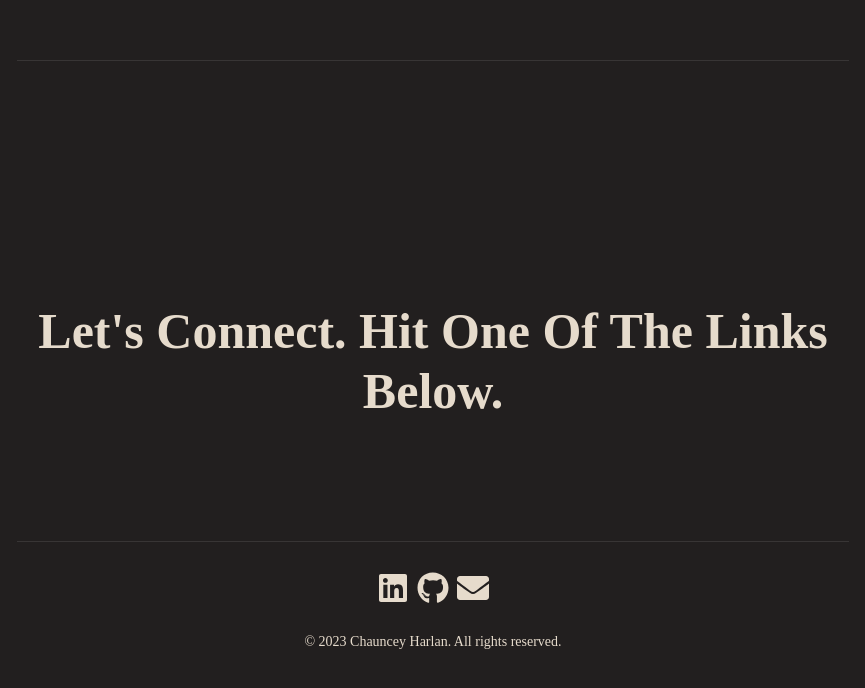
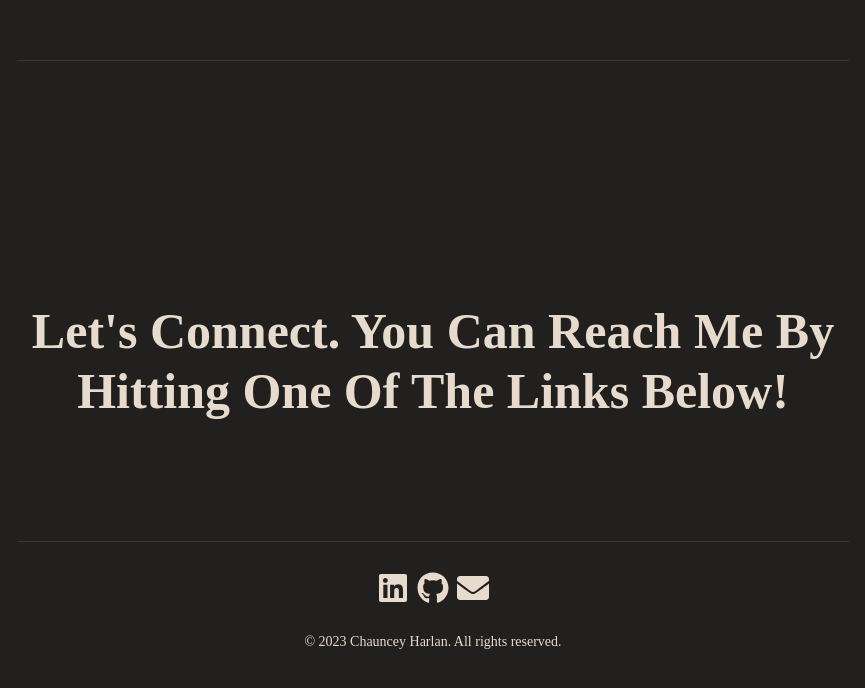
Before and after one commit to uxchar/char-portfolio, a Next.js app: page / in a window 1280 px wide. Shown: the part 3301-3989 px from the top of the page, without its empty margins (207-1072 px from the left). Built offline with nearby package versions, Linux system fonts and the light colour scheme; a web font is replaced by a local one.

Commit message:
change contact text

```diff
--- a/components/contact.js
+++ b/components/contact.js
@@ -16,7 +16,8 @@ function Contact() {
             marginTop="60"
             textAlign="center"
           >
-            Let&apos;s connect. Hit one of the links below.
+            Let&apos;s connect. You can reach me by hitting one of the links
+            below!
           </Heading>
         </Center>
         {/* <Stack direction={{ base: "column", md: "row" }} spacing={4}>
```
